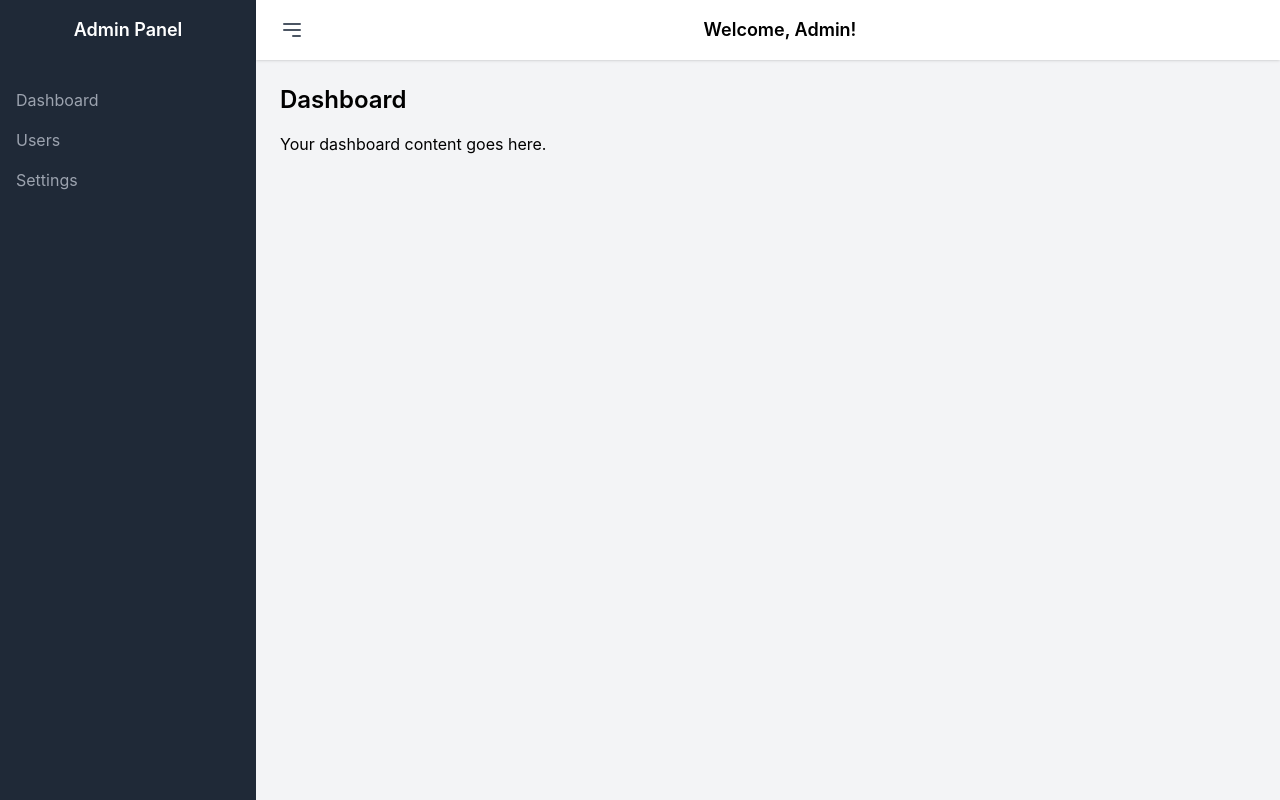
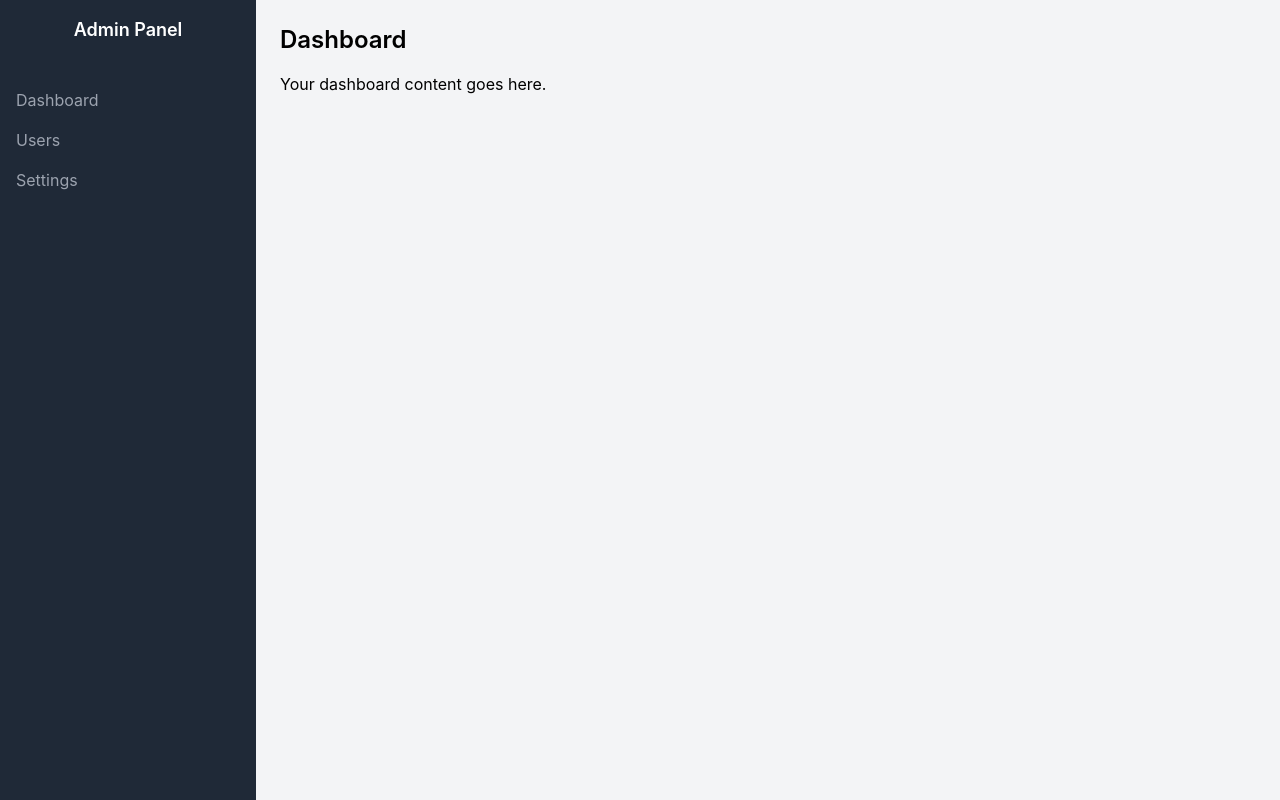
Before and after one commit to wiki-protopia/Tina-Tailwind-1.0, a React (Create React App) app: page / in a window 1280 px wide. Built offline with nearby package versions, Linux system fonts and the light colour scheme.

Commit message:
test commit

```diff
--- a/src/App.js
+++ b/src/App.js
@@ -15,7 +15,7 @@ function App() {
 
         <div class="flex-1">
 
-            <Navsection></Navsection>
+            {/* <Navsection></Navsection> */}
 
             <Mainsection></Mainsection>
         </div>
```
